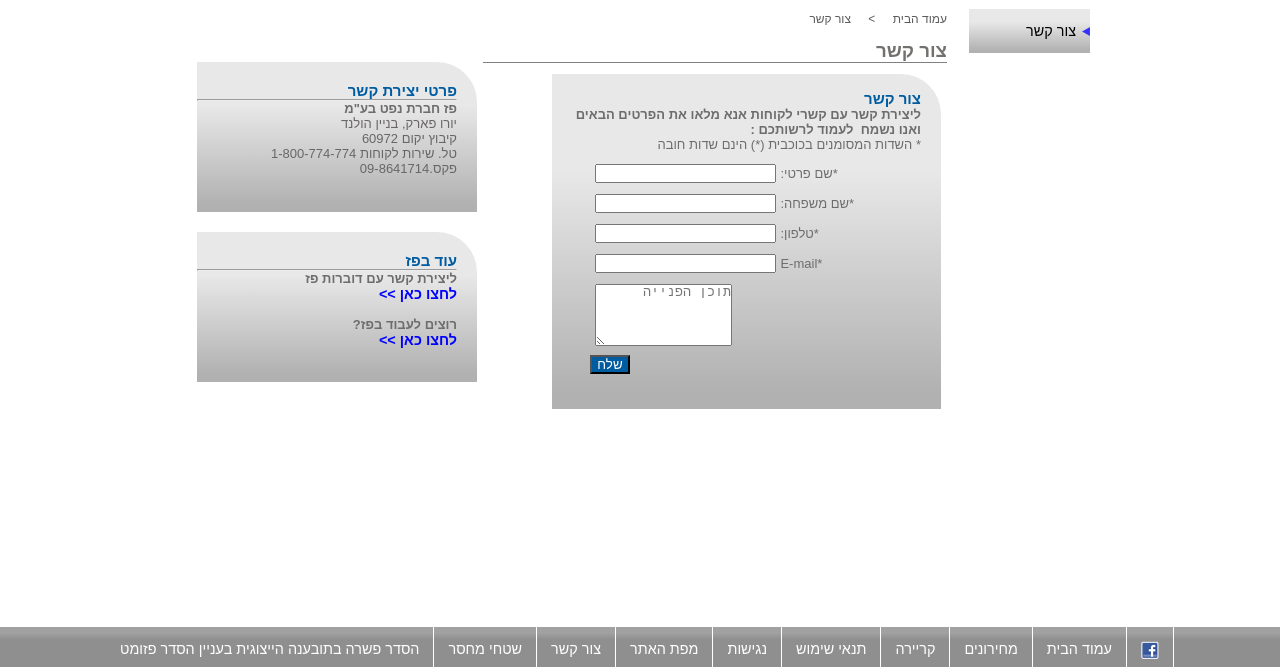
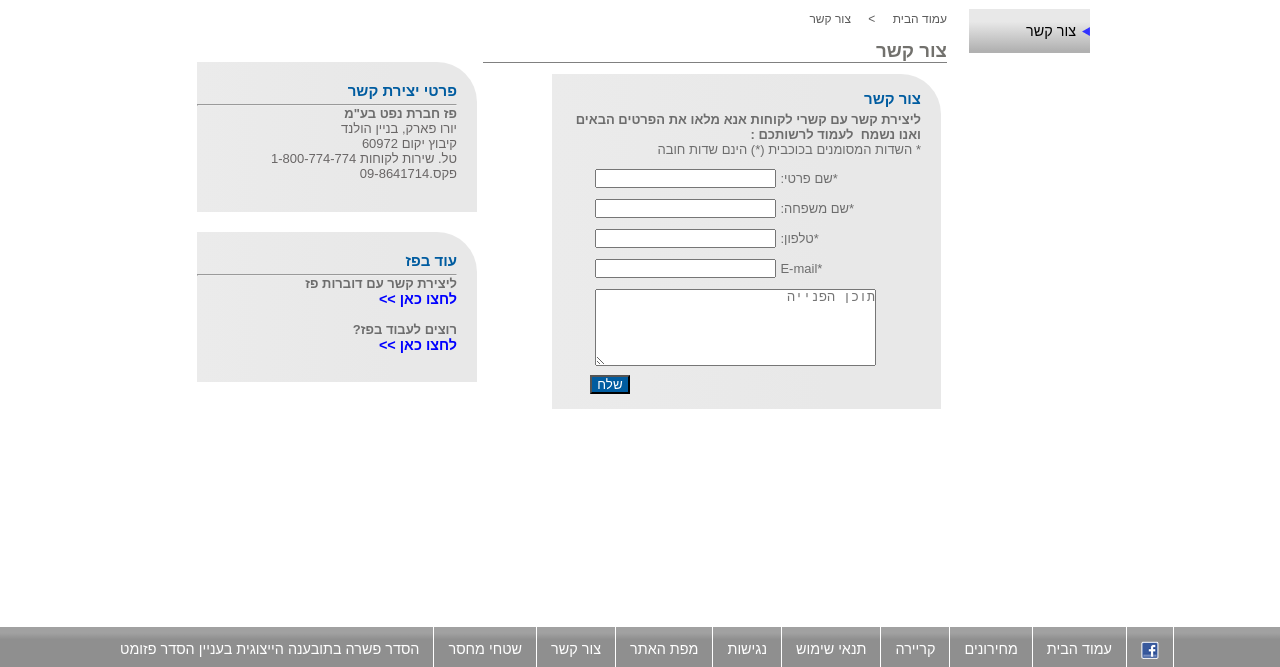
Before and after one commit to Kfir1/appleseed-mid-ex, a plain HTML site: page contact.html in a window 1280 px wide. Shown: the part 133-800 px from the top of the page. Drawn offline with Linux system fonts and the light colour scheme.

Commit message:
back up -  tried using < to be more specific and see if it breaks other parts of code

```diff
--- a/contact.html
+++ b/contact.html
@@ -211,7 +211,7 @@
                                         <input type="email" id="email" maxlength="30">
                                     </div>
                                     <div>
-                                        <textarea id="writing-field" rows="4" cols="15" maxlength="40" placeholder="תוכן הפנייה"></textarea>  <!--"rows""cols" describes the field area. "maxlength" max allowed letters-->
+                                        <textarea id="writing-field" rows="5" cols="33" maxlength="40" placeholder="תוכן הפנייה"></textarea>  <!--"rows""cols" describes the field area. "maxlength" max allowed letters-->
                                     </div>
                                     <button type="button" class="form-button" onclick="submittedForm()">שלח</button>
                              </div>
--- a/style.css
+++ b/style.css
@@ -69,12 +69,12 @@ section{
     /* padding: 1%; */
     padding: 10px;
 }
-.row .col-33 .content{
+.row .col-33 > .content{
     width: 33.33%;
 }
 
 
-header nav{
+header > nav{
     display: flex;
     justify-content: flex-end;
     margin: 0 auto;
@@ -513,7 +513,7 @@ border-bottom: solid 1px gray;
 .form{
     margin: 11px 6px 0 69px;
     height: 335px;
-    background: linear-gradient(360deg, rgba(177,177,177,1) 5%, rgba(232,232,232,1) 71%);
+    background: linear-gradient(90deg , rgba(235,235,235,1) 0%, rgba(232,232,232,1) 71%);
     border-top-right-radius: 40px;
 }
 
@@ -527,6 +527,7 @@ h4{
     color: #005ca0;
     font-size: 15px;
     padding-top: 10px;
+    margin-bottom: 5px;
 }
 
 
@@ -553,10 +554,12 @@ h4{
 
 }
 
-.form-content div{
+.form-content > div{
     padding: 5px;
 
 }
+
+
 
 .form-button{
     width: 40px;
@@ -606,7 +609,7 @@ h4{
     margin: 11px 6px 4px 69px;
     height: 150px;
     width: 280px;
-    background: linear-gradient(360deg, rgba(177,177,177,1) 5%, rgba(232,232,232,1) 71%);
+    background: linear-gradient(90deg , rgba(235,235,235,1) 0%, rgba(232,232,232,1) 71%);
     border-top-right-radius: 40px;
 
 }
@@ -615,7 +618,9 @@ h4{
     margin: 20px 6px 0 69px;
     height: 150px;
     width: 280px;
-    background: linear-gradient(360deg, rgba(177,177,177,1) 5%, rgba(232,232,232,1) 71%);
+    background: linear-gradient(
+        90deg
+        , rgba(235,235,235,1) 0%, rgba(232,232,232,1) 71%);
     border-top-right-radius: 40px;
 }
 
```
